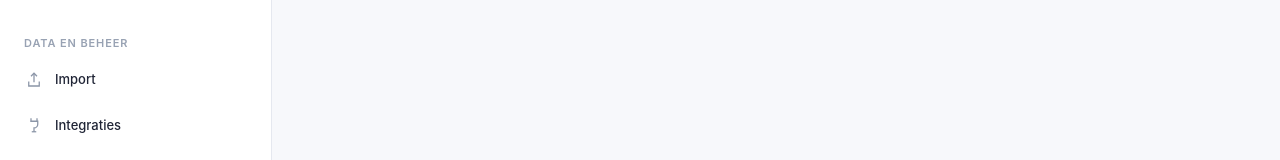
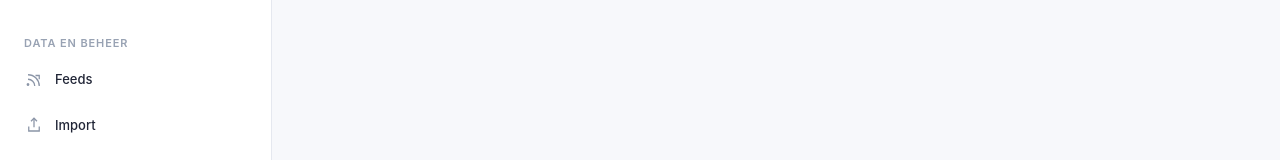
Before and after one commit to Petturick/PricingTool, a Next.js app: page /productmatches in a window 1280 px wide. Shown: the part 478-638 px from the top of the page. Built offline with nearby package versions, Linux system fonts and the light colour scheme; no server answers; the database is empty.

Commit message:
Add Feeds navigation

```diff
--- a/src/components/Sidebar.tsx
+++ b/src/components/Sidebar.tsx
@@ -4,7 +4,7 @@ import Link from 'next/link'
 import { usePathname } from 'next/navigation'
 import { cn } from '@/lib/format'
 
-type IconName = 'dashboard' | 'products' | 'competitors' | 'matches' | 'alerts' | 'strategy' | 'reports' | 'import' | 'integrations' | 'settings'
+type IconName = 'dashboard' | 'products' | 'competitors' | 'matches' | 'alerts' | 'strategy' | 'reports' | 'feeds' | 'import' | 'integrations' | 'settings'
 
 const groups: Array<{ label: string; items: Array<{ href: string; label: string; icon: IconName }> }> = [
   { label: 'Prijsmonitoring', items: [
@@ -19,6 +19,7 @@ const groups: Array<{ label: string; items: Array<{ href: string; label: string;
     { href: '/rapportages', label: 'Rapportages', icon: 'reports' },
   ] },
   { label: 'Data en beheer', items: [
+    { href: '/feeds', label: 'Feeds', icon: 'feeds' },
     { href: '/import', label: 'Import', icon: 'import' },
     { href: '/integraties', label: 'Integraties', icon: 'integrations' },
     { href: '/beheer', label: 'Beheer', icon: 'settings' },
@@ -34,6 +35,7 @@ function NavIcon({ name }: { name: IconName }) {
   if (name === 'alerts') return <svg className={common} viewBox="0 0 24 24" fill="none" stroke="currentColor" strokeWidth="1.7"><path d="M6 9a6 6 0 0 1 12 0c0 6 2 6 2 8H4c0-2 2-2 2-8Z" /><path d="M10 20h4" /></svg>
   if (name === 'strategy') return <svg className={common} viewBox="0 0 24 24" fill="none" stroke="currentColor" strokeWidth="1.7"><path d="M4 18V6M4 18h16" /><path d="m7 15 4-4 3 2 5-6" /></svg>
   if (name === 'reports') return <svg className={common} viewBox="0 0 24 24" fill="none" stroke="currentColor" strokeWidth="1.7"><path d="M6 3h9l3 3v15H6z" /><path d="M9 11h6M9 15h6M9 7h3" /></svg>
+  if (name === 'feeds') return <svg className={common} viewBox="0 0 24 24" fill="none" stroke="currentColor" strokeWidth="1.7"><path d="M5 18a1 1 0 1 0 0 .01M4 11a9 9 0 0 1 9 9M4 5a15 15 0 0 1 15 15" /><path d="M14 6h5v5" /></svg>
   if (name === 'import') return <svg className={common} viewBox="0 0 24 24" fill="none" stroke="currentColor" strokeWidth="1.7"><path d="M12 3v12" /><path d="m8 7 4-4 4 4" /><path d="M5 14v6h14v-6" /></svg>
   if (name === 'integrations') return <svg className={common} viewBox="0 0 24 24" fill="none" stroke="currentColor" strokeWidth="1.7"><path d="M8 7V3M16 7V3M7 7h10v4a5 5 0 0 1-5 5v5" /><path d="M9 21h6" /></svg>
   return <svg className={common} viewBox="0 0 24 24" fill="none" stroke="currentColor" strokeWidth="1.7"><circle cx="12" cy="12" r="3" /><path d="M19 12a7 7 0 0 0-.1-1l2-1.5-2-3.5-2.4 1a8 8 0 0 0-1.7-1L14.5 3h-5l-.3 3a8 8 0 0 0-1.7 1L5 6 3 9.5 5.1 11a7 7 0 0 0 0 2L3 14.5 5 18l2.5-1a8 8 0 0 0 1.7 1l.3 3h5l.3-3a8 8 0 0 0 1.7-1l2.5 1 2-3.5-2.1-1.5c.1-.3.1-.7.1-1Z" /></svg>
```
